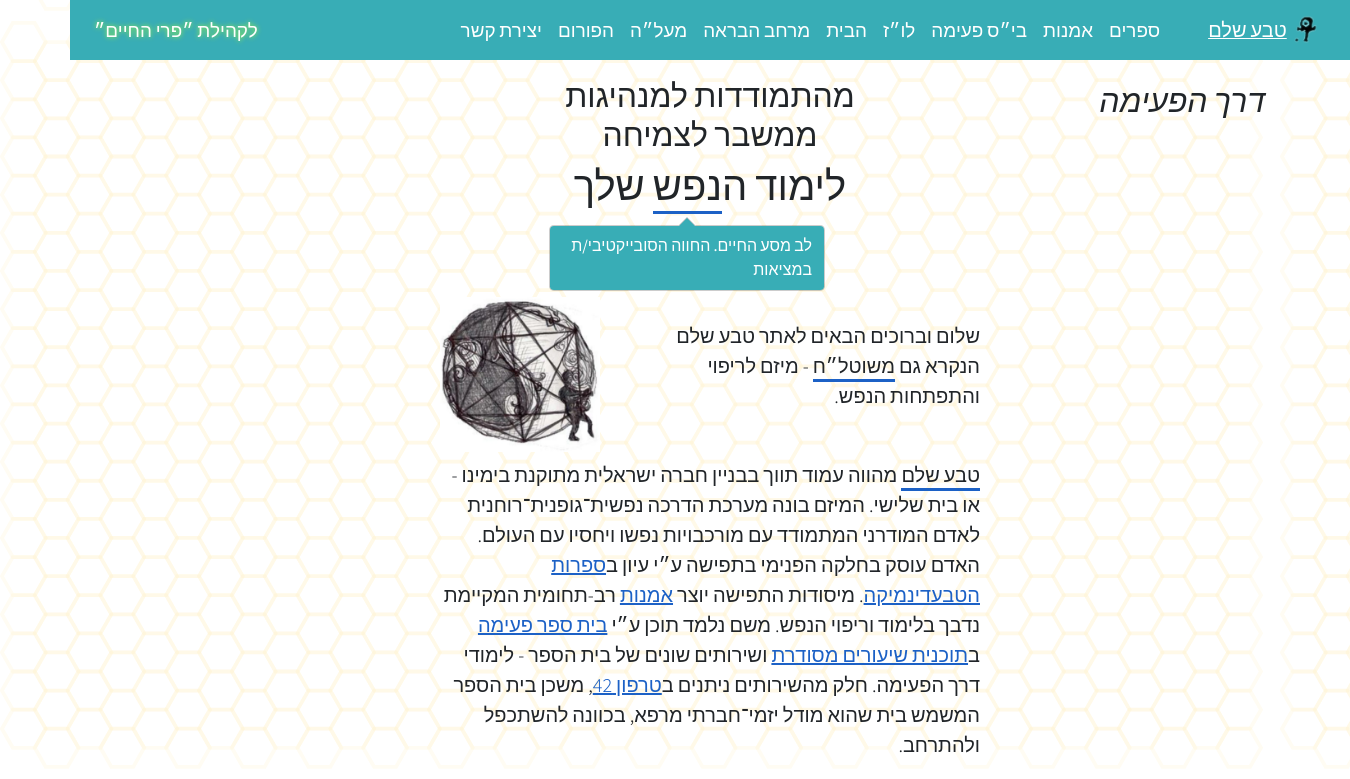
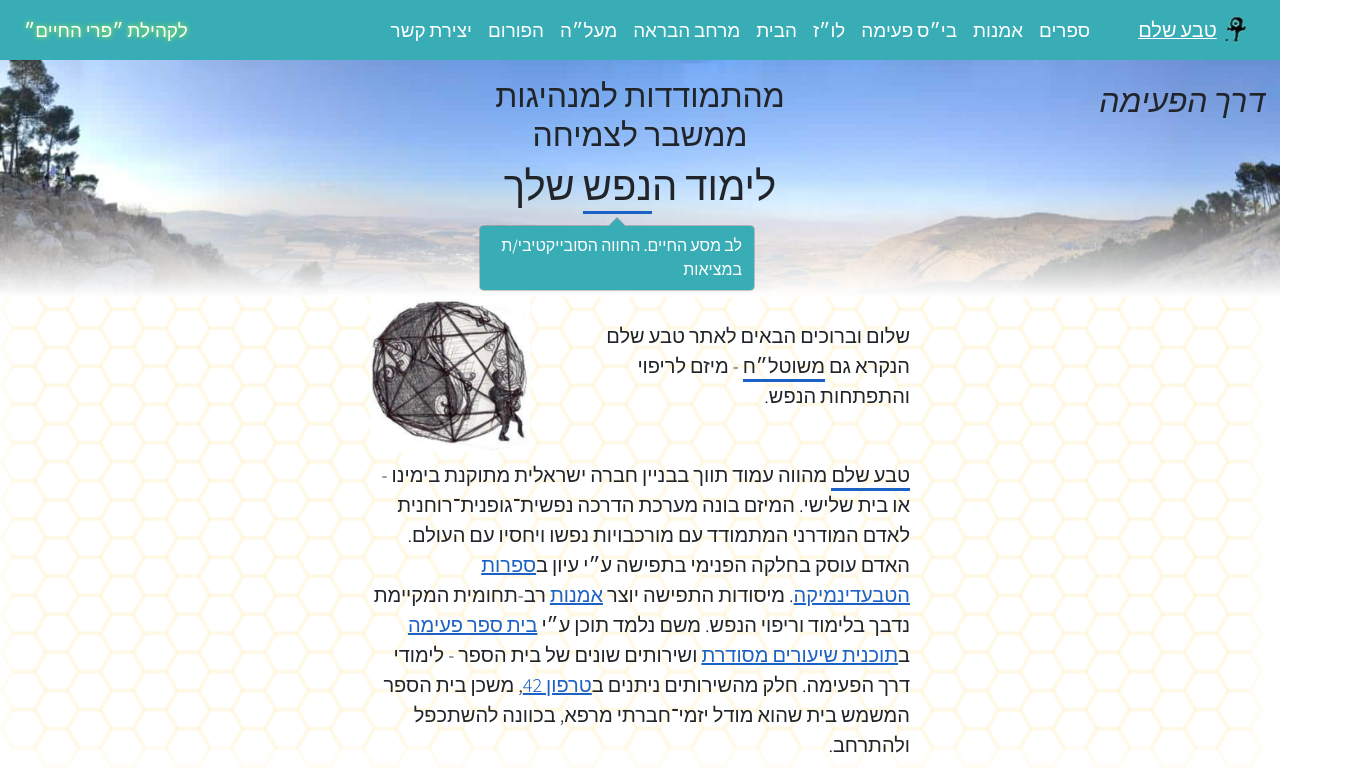
Before and after one commit to teva-shalem/main-gateway, a Vue app: page / in a window 1280 px wide. Shown: the top 779 px of the page, 1350 px wide, since content can reach past the window. Built offline with nearby package versions, Linux system fonts and the light colour scheme; what vue-easy-lightbox would draw is missing.

Commit message:
added nof bg

```diff
--- a/src/content/luz-peima.json
+++ b/src/content/luz-peima.json
@@ -415,6 +415,52 @@
         {
             "setting": "jamSession",
             "zman": ["בתולה אביב חוויה", 5, "19:00"]
+        },
+
+        {
+            "setting": "insearchCircle",
+            "zman": ["סרטן קיץ חוויה", 2 ,"13:00"]
+        },
+        {
+            "setting": "insearchCircle",
+            "zman": ["סרטן קיץ חוויה", 3 ,"13:00"]
+        },
+        {
+            "setting": "insearchCircle",
+            "zman": ["סרטן קיץ חוויה", 4 ,"13:00"]
+        },
+        {
+            "setting": "springOfWisdom",
+            "zman": ["סרטן קיץ חוויה", 3, "10:00"]
+        },
+        {
+            "setting": "solidMovement",
+            "zman": ["סרטן קיץ חוויה", 4, "19:00"]
+        },
+
+        {
+            "setting": "insearchCircle",
+            "zman": ["תאום קיץ חוויה", 2 ,"13:00"]
+        },
+        {
+            "setting": "insearchCircle",
+            "zman": ["תאום קיץ חוויה", 3 ,"13:00"]
+        },
+        {
+            "setting": "insearchCircle",
+            "zman": ["תאום קיץ חוויה", 4 ,"13:00"]
+        },
+        {
+            "setting": "springOfWisdom",
+            "zman": ["תאום קיץ חוויה", 3, "10:00"]
+        },
+        {
+            "setting": "solidMovement",
+            "zman": ["תאום קיץ חוויה", 4, "19:00"]
+        },
+        {
+            "setting": "storyOfUnit",
+            "zman": ["תאום קיץ חוויה", 6, "12:00"]
         }
     ]
 }
--- a/src/views/Home.vue
+++ b/src/views/Home.vue
@@ -1,11 +1,14 @@
 <template>
-  <b-container class="home mt-3">
-    <b-row class="text-center">
+<div>
+<b-container fluid class="home-top">
+  <b-row class="text-center pt-3">
       <b-col lg class="mb-6"><h2>מהתמודדות למנהיגות<br/>ממשבר לצמיחה</h2>
       <h1>לימוד ה<DrashTooltip term="heart" position="bottom" show-initially>נפש</DrashTooltip> שלך</h1></b-col>
       <b-col lg class="i-title">דרך הפעימה</b-col>
     </b-row>
+</b-container>
 
+<b-container class="home">
     <b-row class="justify-content-center">
       <b-col lg="6" md="8">
         <b-row class="justify-content-between">
@@ -63,6 +66,7 @@
       </b-col>
     </b-row>
   </b-container>
+</div>
 </template>
 
 <script lang="ts">
@@ -81,6 +85,17 @@ export default {
 </script>
 
 <style lang="scss">
+.home-top {
+  background-image: linear-gradient(to bottom,
+    transparent 50%,
+    rgba(white, 0.2) 60%,
+    white 100%
+  ), url('../assets/bg-nof.jpg');
+  background-repeat: no-repeat;
+  background-position: top center;
+  background-size: cover;
+}
+
 .strong-invitation {
   text-align: center;
   font-weight: bold;
```
Also changed, not shown: src/assets/bg-nof.jpg (added).
